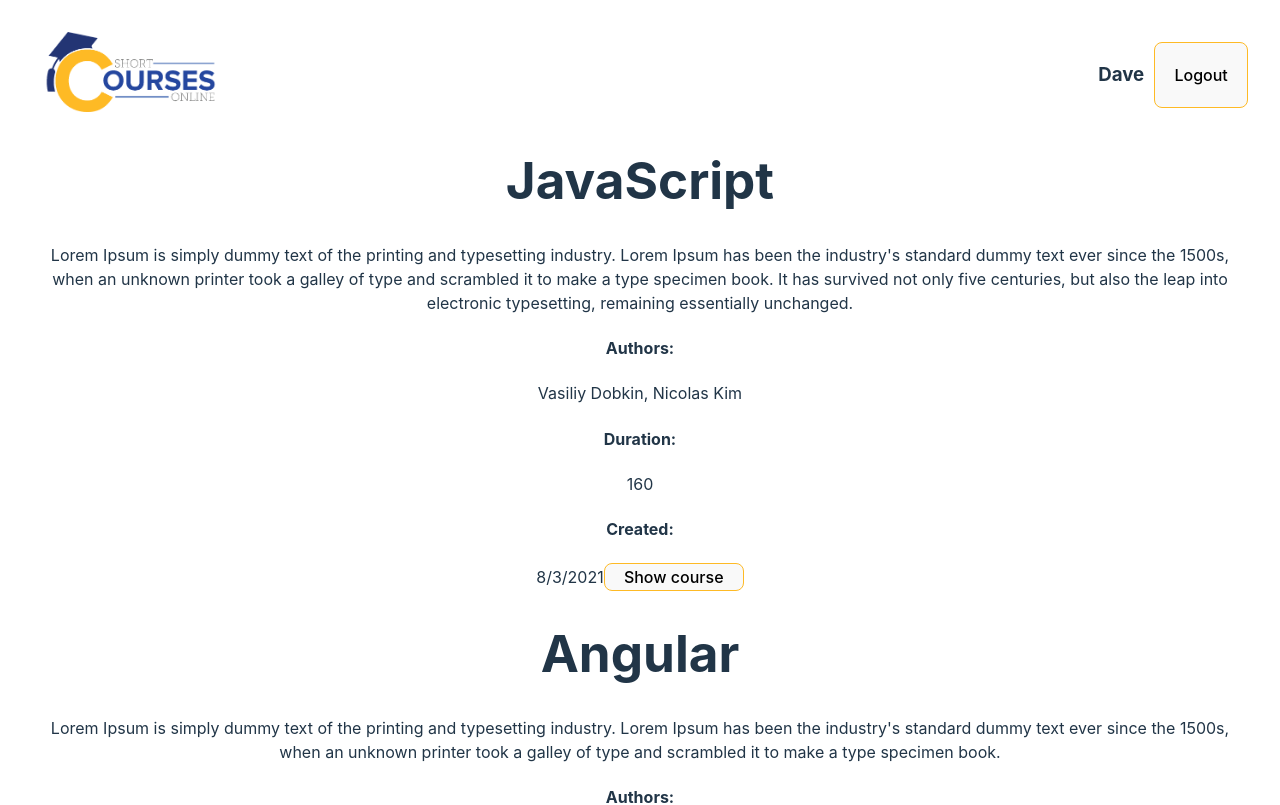
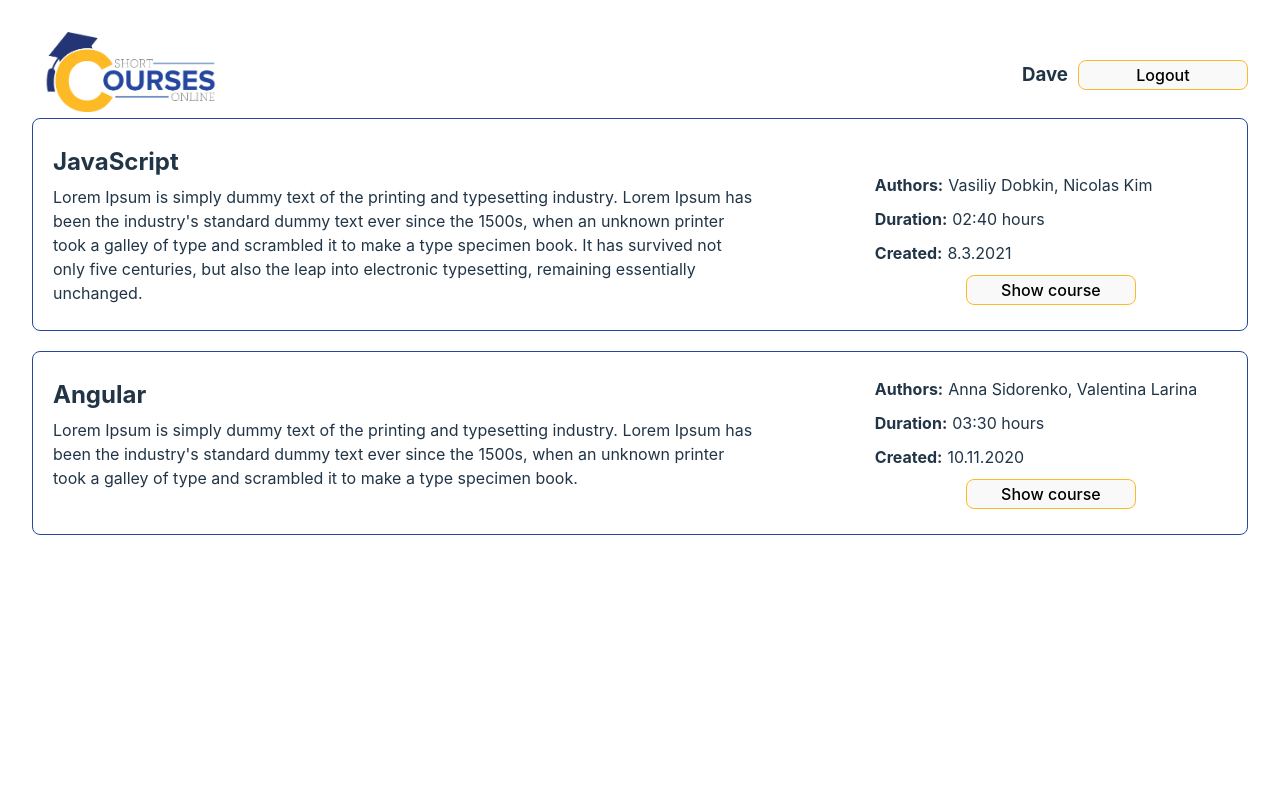
Before and after one commit to AkulichNV/react-learning-task, a React (Vite) app: page / in a window 1280 px wide. Shown: the top 805 px of the page. Built offline with nearby package versions, Linux system fonts and the light colour scheme.

Commit message:
style: add style CourseCard and Authors components

```diff
--- a/src/components/Authors.css
+++ b/src/components/Authors.css
@@ -0,0 +1,10 @@
+.course-authors {
+    display: flex;
+    align-items: center;
+    gap: 5px;
+}
+.authors-text {
+    white-space: nowrap;
+    overflow: hidden;
+    text-overflow: ellipsis;
+}
--- a/src/components/Authors.jsx
+++ b/src/components/Authors.jsx
@@ -36,9 +36,9 @@ function Authors({ authorsId }) {
       });
   }, []);
     return (
-        <div>
+        <div className="course-authors">
             <h4>Authors: </h4>
-            <span>{authors.join(', ')}</span>
+            <p className="authors-text">{authors.join(', ')}</p>
         </div>
     );
 }
--- a/src/components/Button.css
+++ b/src/components/Button.css
@@ -2,11 +2,15 @@ button {
     border-radius: 8px;
     border: 1px solid #feba25;
     padding: 0.2em 1.2em;
+    width: 170px;
+    height: 30px;
+    margin: 5px 0;
     font-size: 1em;
     font-weight: 500;
     font-family: inherit;
     cursor: pointer;
     transition: border-color 0.25s;
+    align-self: center;
   }
   button:hover {
     border-color: #25479f;
--- a/src/components/CourseCard.css
+++ b/src/components/CourseCard.css
@@ -0,0 +1,27 @@
+.course-card {
+    display: flex;
+    flex-direction: row;
+    flex-wrap: wrap;
+    justify-content: space-between;
+    align-items: baseline;
+    margin-bottom: 20px;
+    padding: 20px 20px;
+    border: 1px solid #25479f;
+    border-radius: 8px;
+}
+
+.course-title-description {
+    width: 60%;
+    text-align: left;
+}
+.course-properties {
+    display: flex;
+    flex-direction: column;
+    width: 30%;
+    align-self: flex-end;
+}
+.course-duration, .course-created {
+    display: flex;
+    align-items: center;
+    gap: 5px;
+}
--- a/src/components/CourseCard.jsx
+++ b/src/components/CourseCard.jsx
@@ -1,9 +1,8 @@
 import Button from "./Button";
-// import { PropTypes } from "prop-types";
+import Authors from "./Authors";
 import { useState, useEffect } from 'react';
 
 import "./CourseCard.css"
-import Authors from "./Authors";
 
 function CourseCard() {
     const [courses, setCourses] = useState([]);
@@ -12,7 +11,6 @@ function CourseCard() {
       var responseClone;
       fetch(`./mockedCoursesList.json`, {
           headers : {
-
             'Accept': 'application/json'
           }
       })
@@ -32,22 +30,30 @@ function CourseCard() {
         });
     }, []);
 
+    function convertDuration(num) {
+      const mm = num % 60;
+      const hh = (num - mm) / 60;
+      return (hh < 10 ? "0" : "") + hh.toString() + ":" + (mm < 10 ? "0" : "") + mm.toString() + " hours";
+    }
 
     return (
         <div>
              {courses.map((course) => (
-            <div key={course.id}>
-                <div>
-                     <h1>{course.title}</h1>
+            <div key={course.id} className="course-card">
+                <div className="course-title-description">
+                     <h2>{course.title}</h2>
                      <p>{course.description}</p>
-                 </div><div>
-                         {/* <h4>Authors: </h4>
-                         <span>{idAuthorsCourse}</span> */}
+                 </div>
+                 <div className="course-properties">
                       <Authors authorsId={course.authors}/>
-                         <h4>Duration: </h4><span>{course.duration}</span>
-
-                         <h4>Created: </h4><span>{course.creationDate}</span>
-
+                      <div className="course-duration">
+                        <h4>Duration: </h4>
+                        <p>{convertDuration(course.duration)}</p>
+                      </div>
+                      <div className="course-created">
+                        <h4>Created: </h4>
+                        <p>{course.creationDate.replaceAll('/', '.')}</p>
+                      </div>
                       <Button
                           buttonText="Show course"
                           buttonClick={() => { console.log("Click Show course"); } } />
@@ -58,12 +64,5 @@ function CourseCard() {
     );
 
 }
-// CourseCard.propTypes = {
-//     titleCourse: PropTypes.string,
-//     descriptionCourse: PropTypes.string,
-//     idAuthorsCourse: PropTypes.array,
-//     durationCourse: PropTypes.number,
-//     creationDateCourse: PropTypes.string,
-//   }
 
 export default CourseCard;
--- a/src/index.css
+++ b/src/index.css
@@ -27,12 +27,16 @@ body {
   display: flex;
   place-items: center;
   min-width: 320px;
-  min-height: 100vh;
+  /* min-height: 100vh; */
 }
 
 h1 {
   font-size: 3.2em;
   line-height: 1.1;
+}
+
+h2, h4, p {
+  margin: 5px 0;
 }
 
 
```
Lines whose indentation alone changed are shown as unchanged.
